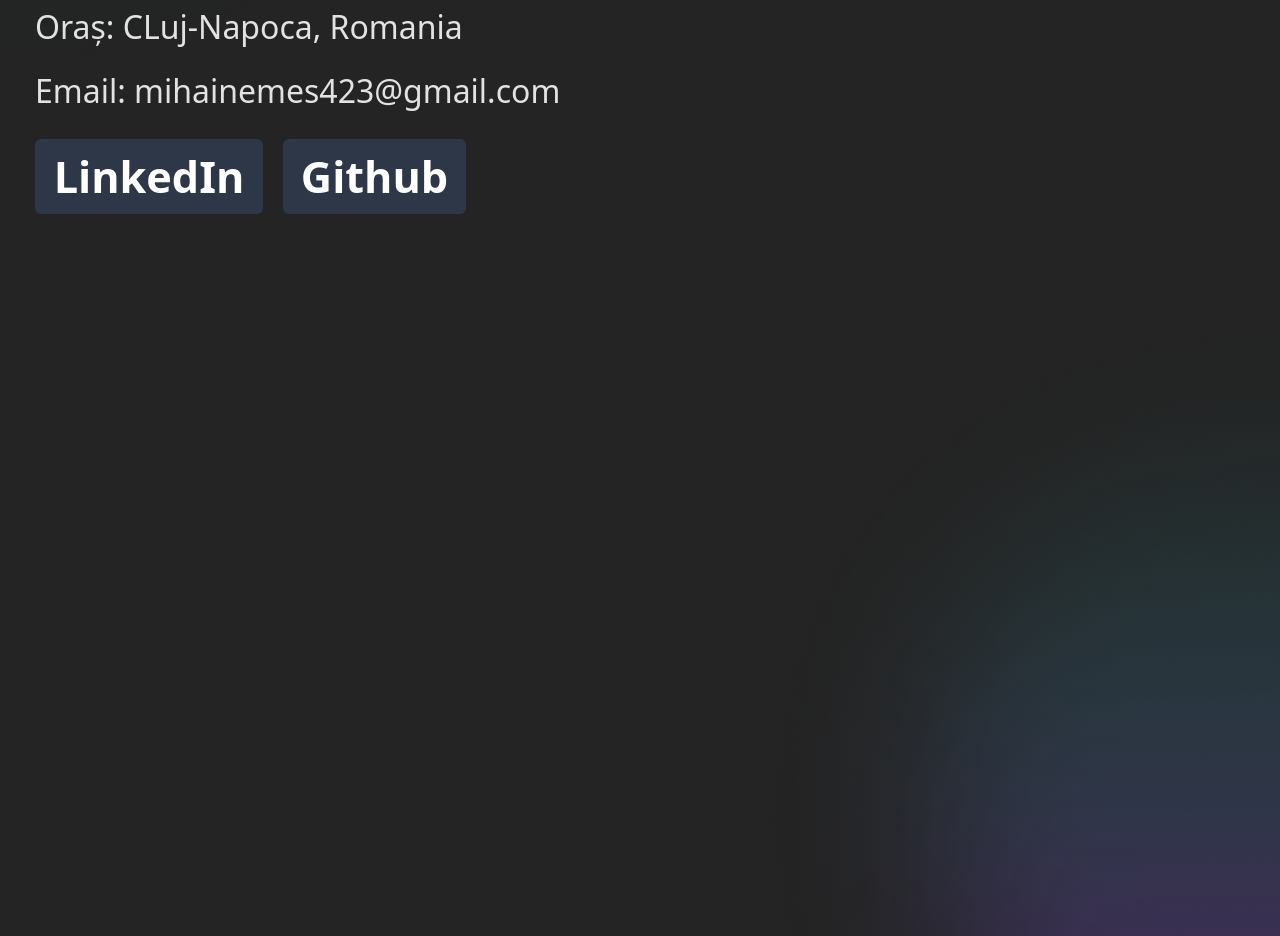
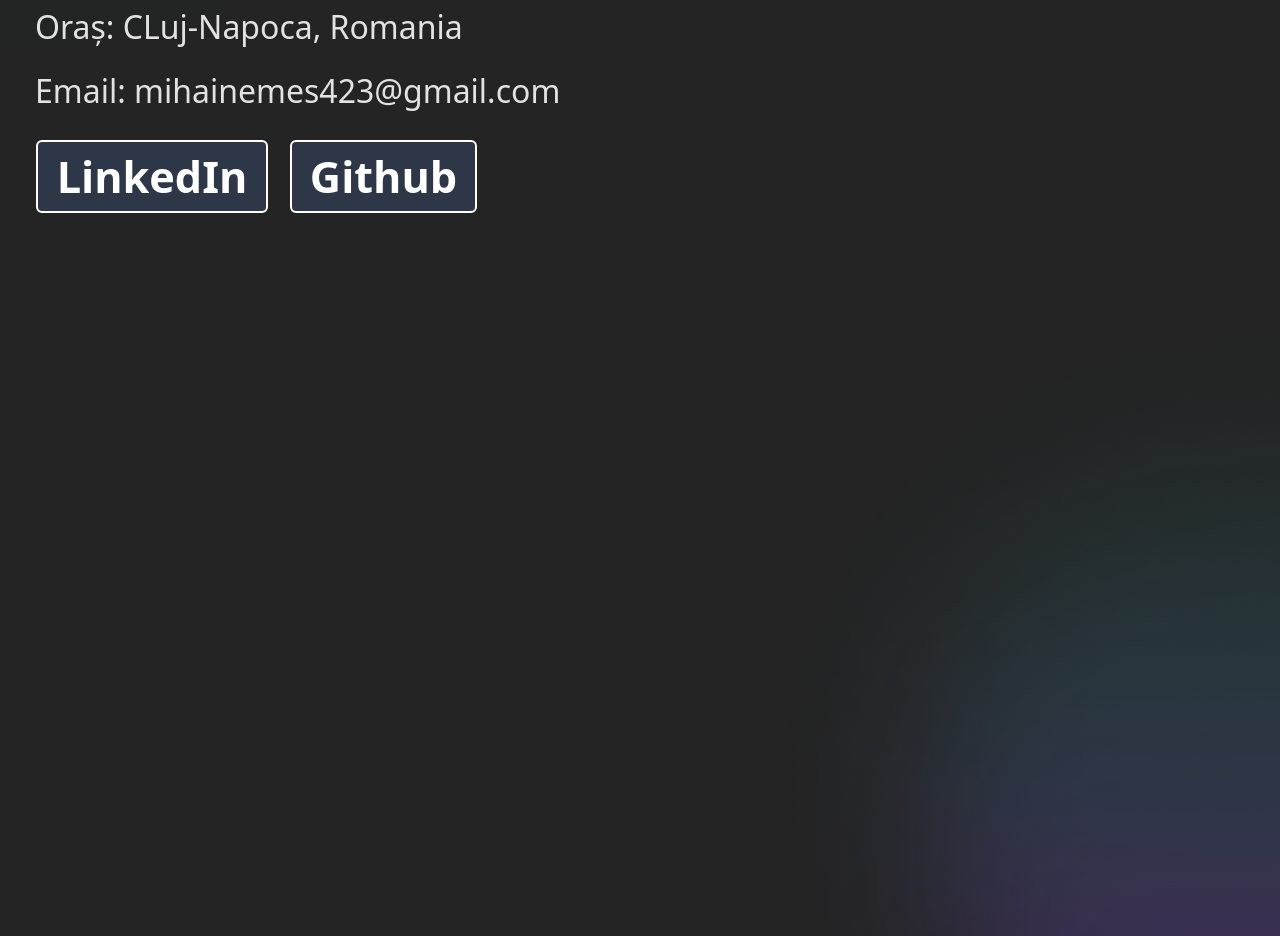
Before and after one commit to mihainemes423/CVsite, a React (Vite) app: page / in a window 1280 px wide. Shown: the part 1080-2016 px from the top of the page. Built offline with nearby package versions, Linux system fonts and the light colour scheme; a web font is replaced by a local one.

Commit message:
update la butoane

```diff
--- a/src/Body.css
+++ b/src/Body.css
@@ -8,6 +8,7 @@
   .body-details{
     display: flex;
     align-items: left;
+    padding-left: 30px;
     max-width: 1200px;
     margin: 0 auto;
     padding: 0 20px;
--- a/src/Body.jsx
+++ b/src/Body.jsx
@@ -19,7 +19,7 @@ export default function Body() {
             <p>Nume: Nemeș Mihail</p>
             <p>Oraș: CLuj-Napoca, Romania</p>
             <p>Email: mihainemes423@gmail.com</p>
-            <div style={{display: "inline-flex", gap: "20px" }}>
+            <div style={{ display: "inline-flex", gap: "20px" }}>
               <RedirectButton
                 url="https://www.linkedin.com/in/mihail-neme%C8%99-0291a0328/"
                 text="LinkedIn"
--- a/src/components/RedirectButton.jsx
+++ b/src/components/RedirectButton.jsx
@@ -3,20 +3,23 @@ import React from "react";
 const RedirectButton = ({
   url,
   text,
-  width,       // <- Nou prop pentru lățime
-  height,      // <- Nou prop pentru înălțime
-  fontSize,    // <- Nou prop pentru dimensiunea textului
-  borderColor = "white", // 👈 Valoare implicită albă
-  borderWidth = "2px"
+  width= "auto",
+  height= "auto",
+  fontSize= "16px",
+  borderColor = "white",
+  borderWidth = "2px",
+  borderStyle = "solid",
+  margin = "1px",
+  gap = "8px",
   }) => {
   const buttonStyle = {
     display: "inline-flex",
-    gap: "16px",
-    alignItems: "center",     // Centrare verticală a textului
+    gap: gap,
+    alignItems: "center",
     justifyContent: "center",
-    gap: "8px",
-    //border: "1px dashed #ccc",
-    padding: "15px 24px",
+    gap: gap,
+    margin: margin,
+    padding: "12px 24px",
     backgroundColor: "#2d3748",
     color: "white",
     textDecoration: "none",
@@ -24,15 +27,17 @@ const RedirectButton = ({
     fontWeight: "bold",
     transition: "background-color 0.3s ease",
     cursor: "pointer",
-    width: width || "auto",         // Utilizează prop-ul `width` sau valoarea implicită
-    height: height || "auto",       // Utilizează prop-ul `height` sau valoarea implicită
-    fontSize: fontSize || "16px",   // Utilizează prop-ul `fontSize` sau valoarea implicită
+    border: `${borderWidth} ${borderStyle} ${borderColor}`,
+    width: width || "auto",
+    height: height || "auto",
+    fontSize: fontSize || "16px",
   };
 
   const hoverStyle = {
-    backgroundColor: "#4a5568",
-    transform: "translateY(-1px)", // Efect subtil de ridicare
-    boxShadow: "0 4px 8px rgba(0,0,0,0.1)"
+    //backgroundColor: "#ffcc00",
+    transform: "translateY(-1px)",
+    boxShadow: "0 4px 8px rgba(255, 204, 0, 0.6)",
+    border: "2px solid #ffcc00"
   };
 
   const [isHovered, setIsHovered] = React.useState(false);
```
